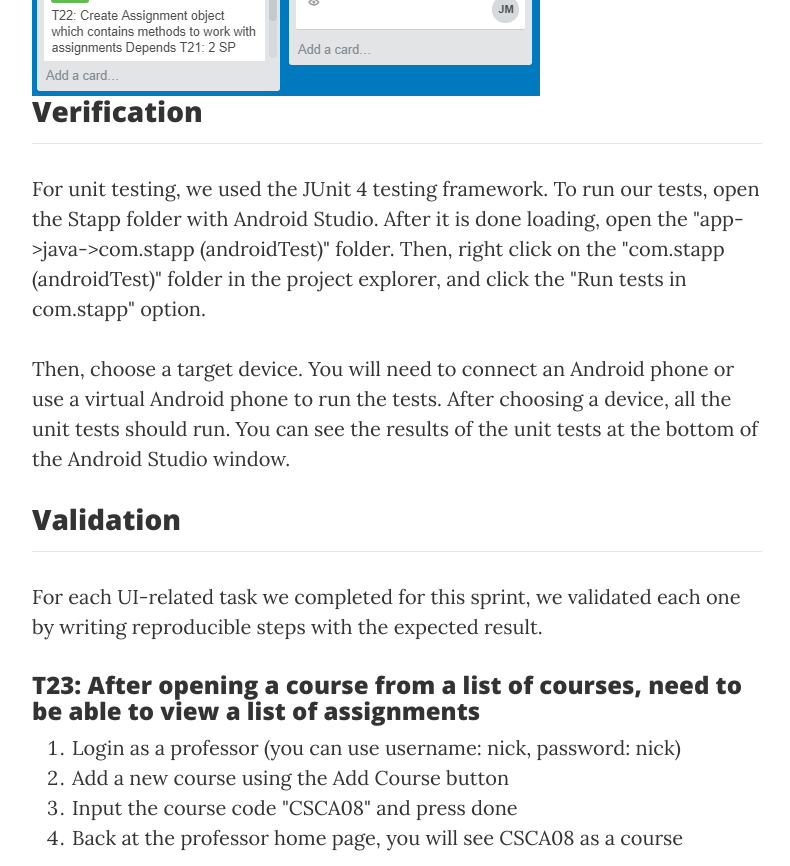
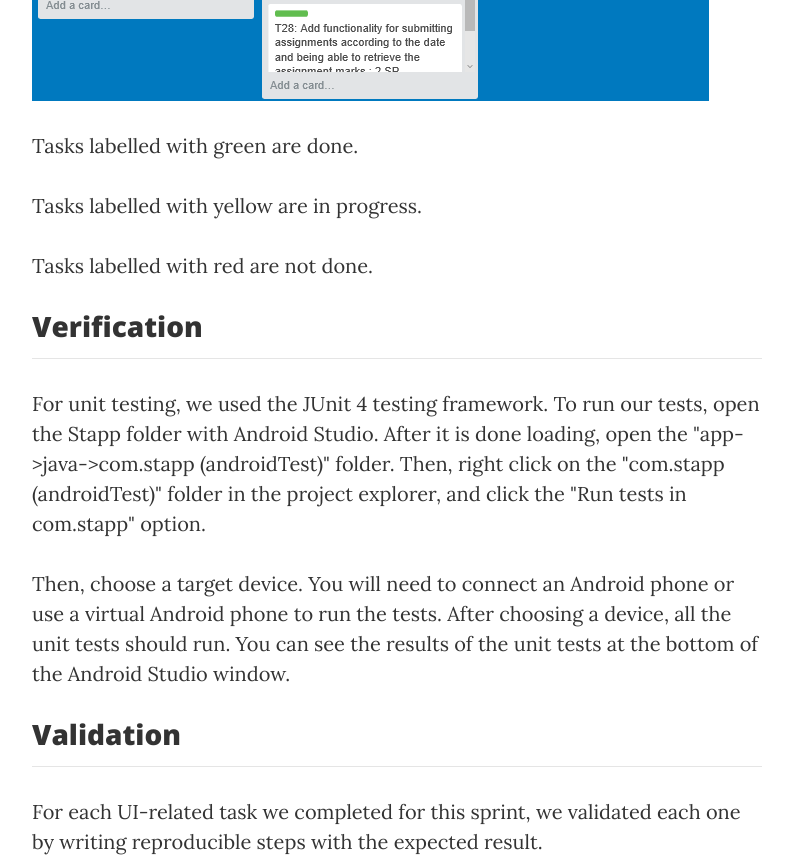
Before and after one commit to kinglouis123/L02_12, a plain HTML site: page project-website/posts/deliverable5.html in a window 1280 px wide. Shown: the part 5640-6506 px from the top of the page, without its empty margins (243-1033 px from the left). Drawn offline with nearby package versions, Linux system fonts and the light colour scheme; files whose address does not match are found by name.

Commit message:
Add tasks after snapshot

```diff
--- a/project-website/posts/deliverable5.html
+++ b/project-website/posts/deliverable5.html
@@ -127,6 +127,9 @@
 		  <img class="img-fluid" src="../img/sprint3/tasks-after.png" alt="Before sprint execution" />
 		  <p>After sprint execution:</p>
 		  <img class="img-fluid" src="../img/sprint4/tasks-after.png" alt="After sprint execution" />
+		  <p>Tasks labelled with green are done.</p>
+		  <p>Tasks labelled with yellow are in progress.</p>
+		  <p>Tasks labelled with red are not done.</p>
 
           <h3 id="verification">Verification</h3>
           <hr>
```
Also changed, not shown: project-website/img/sprint4/tasks-after.png (added).
